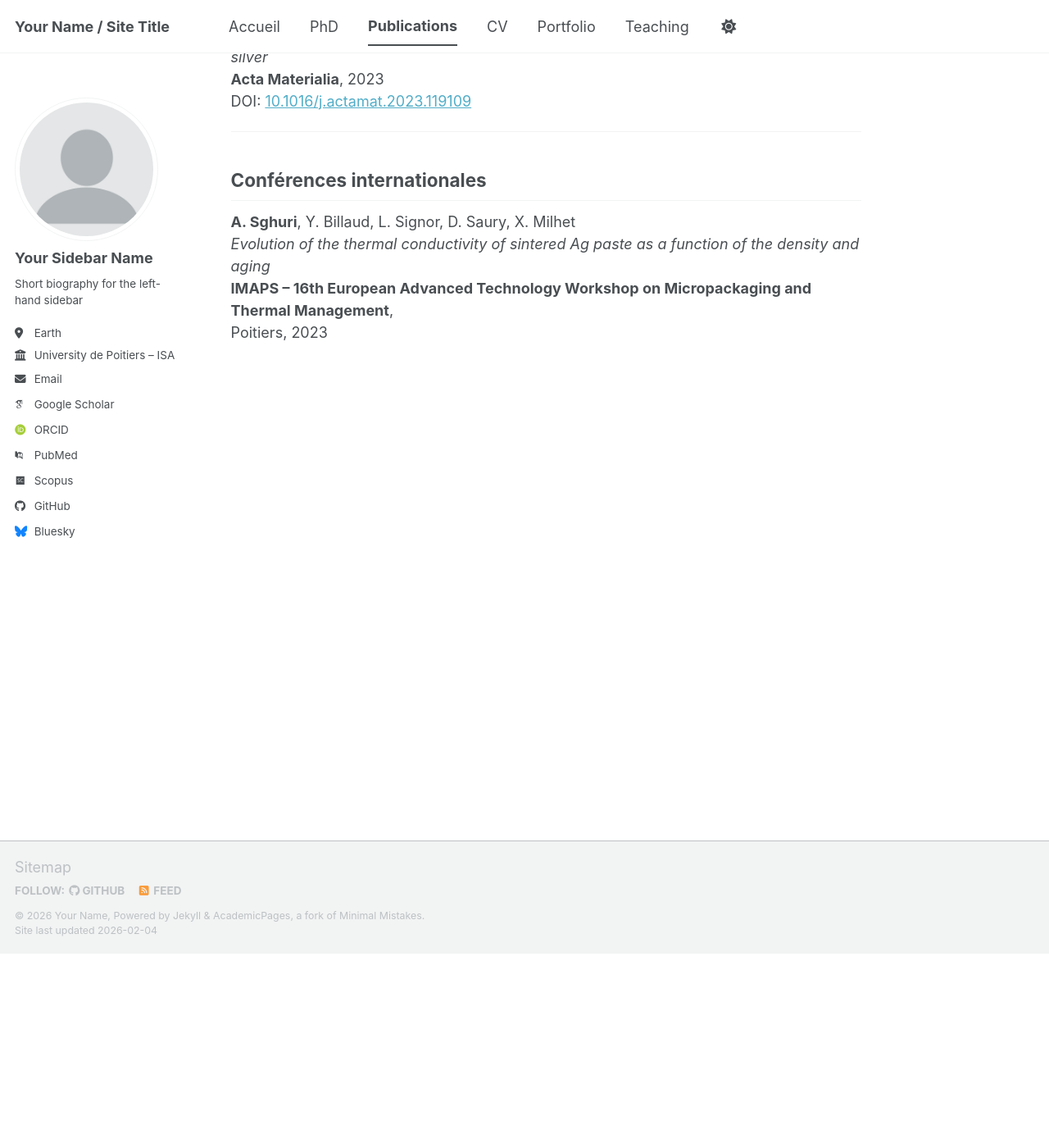
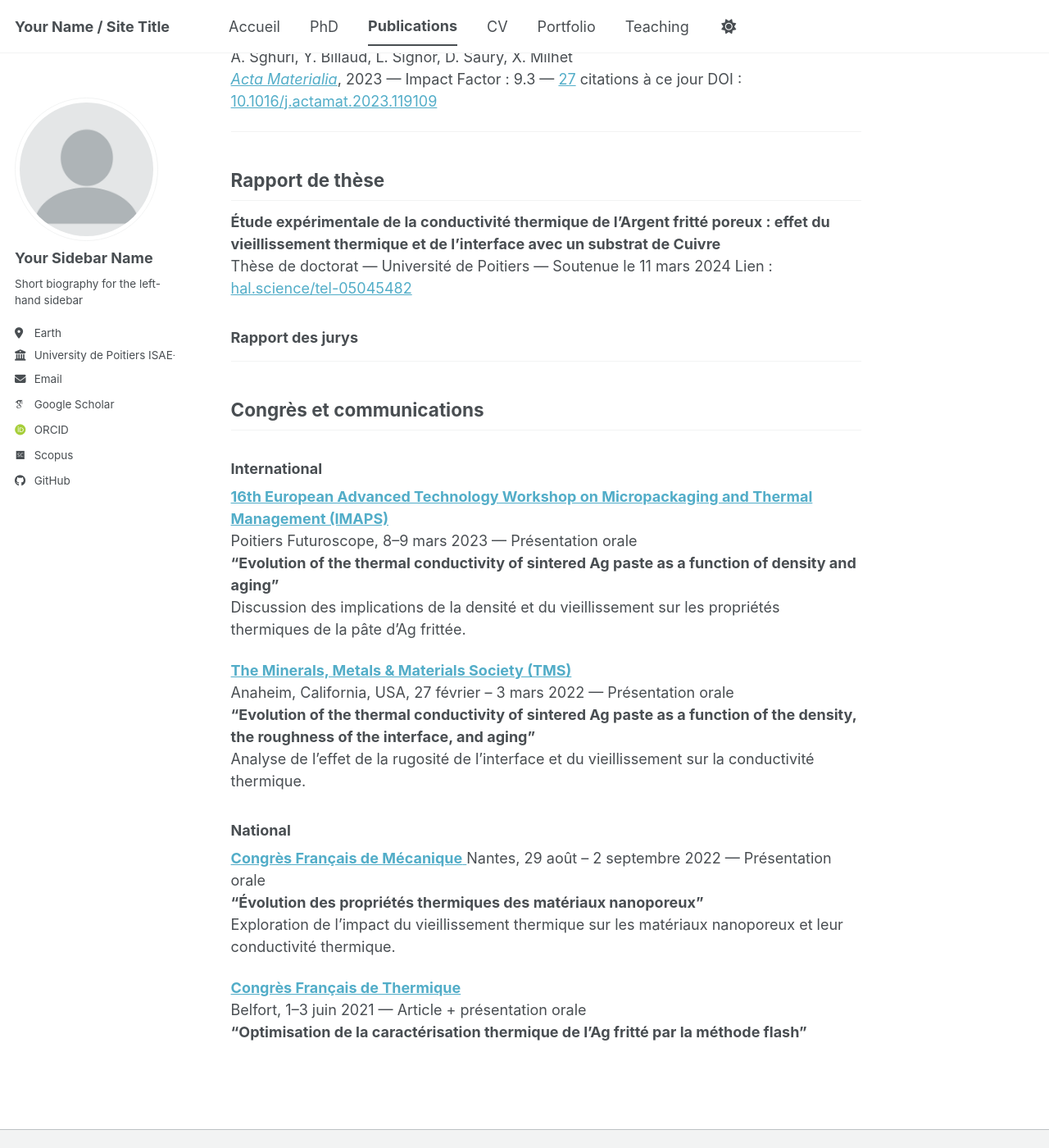
Before and after one commit to Anas-Sg-git/anas-sghuri, a Jekyll site: the page built from _pages/publications.md, in a window 1280 px wide and 1400 px high, scrolled down 237 px. Shown: the whole window at 82% size. Built offline with Jekyll 4.4.1, drawn with Linux system fonts in a browser that asks for light colours; some web fonts are replaced; a script bundle is joined from its source files by our own code; library files that are not in the unit come from our copies; some of the changed text lies outside the part shown.

Commit message:
Sync updates

```diff
--- a/_config.yml
+++ b/_config.yml
@@ -28,7 +28,9 @@ author:
   pronouns         : # example: "she/her"
   bio              : "Short biography for the left-hand sidebar"
   location         : "Earth"
-  employer         : "University de Poitiers – ISAE-ENSMA – Institut Pprime"
+  employer         : "University de Poitiers
+   ISAE-ENSMA
+   Institut Pprime"
   uri              : # URL
   email            : "anas.sghuri@gmail.com"
 
@@ -41,7 +43,7 @@ author:
   orcid            : "https://orcid.org/0009-0001-5294-6215"
   semantic         : # URL
   ssrn             : # URL
-  pubmed           : "https://www.ncbi.nlm.nih.gov/pubmed/?term=john+snow"
+  pubmed           : # URL
   researchgate     : # URL
   scopus           : "https://www.scopus.com/authid/detail.uri?authorId=58509006000"
   zotero           : # URL
@@ -51,13 +53,13 @@ author:
   bitbucket        : # Username - Update with your username on the site
   codepen          : # Username
   dribbble         : # Username
-  github           : "academicpages"
+  github           : "Anas-Sg-git"
   kaggle           : # Username
   stackoverflow    : # User number or user number and name (i.e., use "1" or "1/jeff-atwood")
 
   # Social media
   artstation       : # Username
-  bluesky          : "bsky.app" # Replace this with you Bluesky username
+  bluesky          : # Username # Replace this with you Bluesky username
   facebook         : # Username
   flickr           : # Username
   foursquare       : # Username
--- a/_pages/publications.md
+++ b/_pages/publications.md
@@ -1,20 +1,52 @@
 ---
 title: "Publications"
 permalink: /publications/
+layout: single
 ---
 
-## Articles dans des revues à comité de lecture
+## Article (revue à comité de lecture)
 
-**A. Sghuri**, Y. Billaud, L. Signor, D. Saury, X. Milhet
-*Experimental investigation of thermal conductivity during aging of nanoporous sintered silver*
-**Acta Materialia**, 2023
-DOI: [10.1016/j.actamat.2023.119109](https://doi.org/10.1016/j.actamat.2023.119109)
+**Experimental investigation of thermal conductivity during aging of nanoporous sintered silver**
+A. Sghuri, Y. Billaud, L. Signor, D. Saury, X. Milhet
+*[Acta Materialia](https://www.sciencedirect.com/journal/acta-materialia)*, 2023 — Impact Factor : 9.3 — [27](https://scholar.google.com/citations?user=qvDI3ZYAAAAJ&hl=fr) citations à ce jour
+ DOI : [10.1016/j.actamat.2023.119109](https://doi.org/10.1016/j.actamat.2023.119109)
 
 ---
 
-## Conférences internationales
+## Rapport de thèse
 
-**A. Sghuri**, Y. Billaud, L. Signor, D. Saury, X. Milhet
-*Evolution of the thermal conductivity of sintered Ag paste as a function of the density and aging*
-**IMAPS – 16th European Advanced Technology Workshop on Micropackaging and Thermal Management**,
-Poitiers, 2023
+**Étude expérimentale de la conductivité thermique de l’Argent fritté poreux : effet du vieillissement thermique et de l’interface avec un substrat de Cuivre**
+Thèse de doctorat — Université de Poitiers — Soutenue le 11 mars 2024
+ Lien : [hal.science/tel-05045482](hal.science/tel-05045482)
+
+### Rapport des jurys
+
+---
+
+## Congrès et communications
+
+### International
+
+[**16th European Advanced Technology Workshop on Micropackaging and Thermal Management (IMAPS)**](https://imaps.de/event/thermal-2023/)
+Poitiers Futuroscope, 8–9 mars 2023 — Présentation orale
+**"Evolution of the thermal conductivity of sintered Ag paste as a function of density and aging"**
+Discussion des implications de la densité et du vieillissement sur les propriétés thermiques de la pâte d’Ag frittée.
+
+
+[**The Minerals, Metals & Materials Society (TMS)**](https://www.tms.org/TMS2022)
+Anaheim, California, USA, 27 février – 3 mars 2022 — Présentation orale
+**"Evolution of the thermal conductivity of sintered Ag paste as a function of the density, the roughness of the interface, and aging"**
+Analyse de l’effet de la rugosité de l’interface et du vieillissement sur la conductivité thermique.
+
+
+### National
+
+[**Congrès Français de Mécanique** ](https://cfm2022.fr/)
+Nantes, 29 août – 2 septembre 2022 — Présentation orale
+**"Évolution des propriétés thermiques des matériaux nanoporeux"**
+Exploration de l’impact du vieillissement thermique sur les matériaux nanoporeux et leur conductivité thermique.
+
+
+[**Congrès Français de Thermique**](https://www.sft.asso.fr/liste-congres/29eme-congres-francais-thermique)
+Belfort, 1–3 juin 2021 — Article + présentation orale
+**"Optimisation de la caractérisation thermique de l'Ag fritté par la méthode flash"**
```
Also changed, not shown: _pages/phd.md (added, +75 -0 lines), 1 other file.
